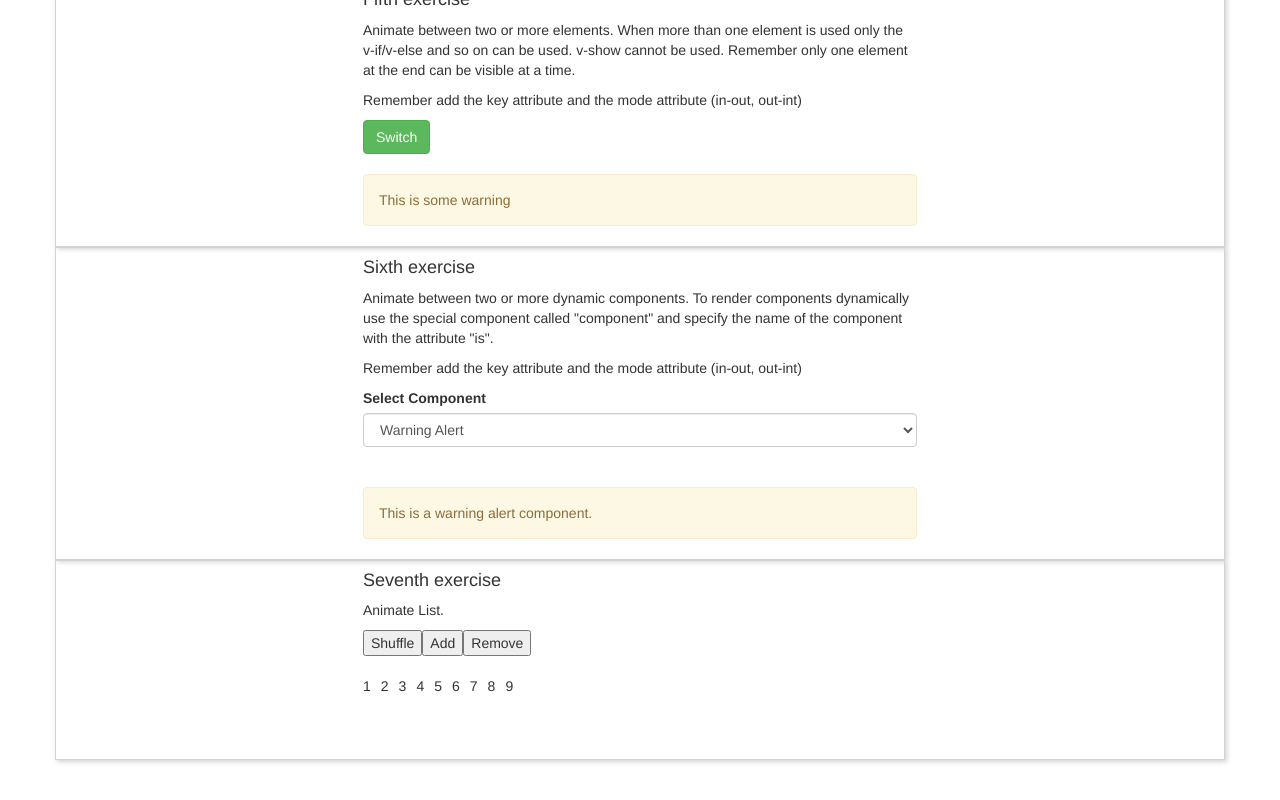
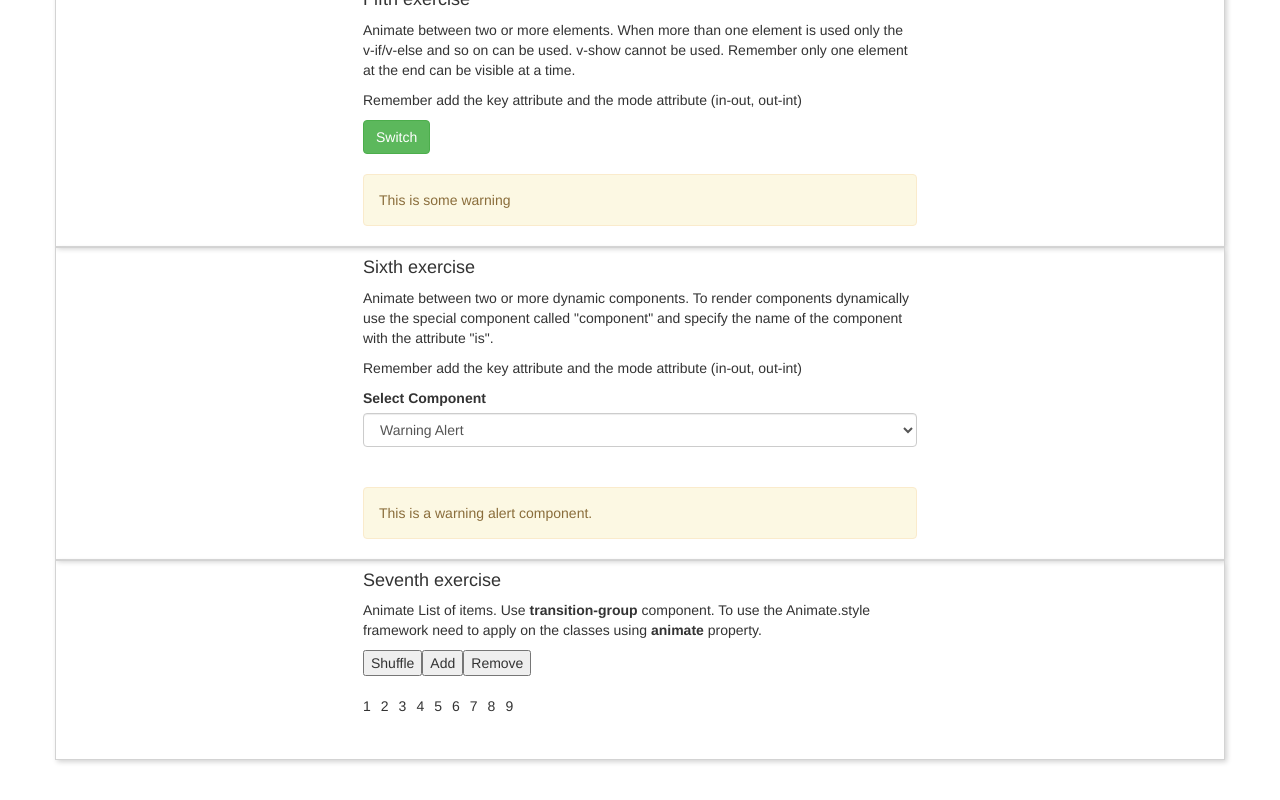
Before and after one commit to Udemy-Vue-TheCompleteGuide/Animation-Learn, a Vue app: page / in a window 1280 px wide. Shown: the part 966-1766 px from the top of the page. Built offline with nearby package versions, Linux system fonts and the light colour scheme.

Commit message:
Animating list.

```diff
--- a/src/App.vue
+++ b/src/App.vue
@@ -113,12 +113,13 @@
     </div>
 
 
-    <!-- Seventh exercise.  -->
+    <!-- Seventh exercise. Animate list of items -->
     <div class="row exercise-box">
       <div class="col-sm-12 col-md-6 col-md-offset-3">
         <h4>Seventh exercise</h4>
         <p>
-          Animate List.
+          Animate List of items. Use <b>transition-group</b> component.
+          To use the Animate.style framework need to apply on the classes using <b>animate</b> property.
         </p>
         <button v-on:click="shuffle">Shuffle</button>
         <button v-on:click="add">Add</button>
@@ -175,7 +176,7 @@ export default {
       this.visible5 = !this.visible5;
     },
 
-
+    /* List animation */
     randomIndex: function () {
       return Math.floor(Math.random() * this.items.length)
     },
@@ -272,16 +273,27 @@ export default {
 /*------------------------------------------------------------------------------------------------------------------*/
 
 .list-complete-item {
-  transition: all 1s;
+  transition: all 2s;
   display: inline-block;
   margin-right: 10px;
+}
+
+.list-complete-enter-to {
+  /* .list-complete-enter-active below version 2.1.8 */
+  animation: flip; /* referring directly to the animation's @keyframe declaration */
+  animation-duration: 2s; /* don't forget to set a duration! */
 }
 
 .list-complete-enter, .list-complete-leave-to
   /* .list-complete-leave-active below version 2.1.8 */
 {
-  opacity: 0;
-  transform: translateY(30px);
+  /* Manual animations */
+  /*opacity: 0;*/
+  /*transform: translateY(30px);*/
+
+  /* using framework */
+  animation: rotateOut, fadeOut; /* referring directly to the animation's @keyframe declaration */
+  animation-duration: 2s; /* don't forget to set a duration! */
 }
 
 .list-complete-leave-active {
```
Lines whose indentation alone changed are shown as unchanged.
